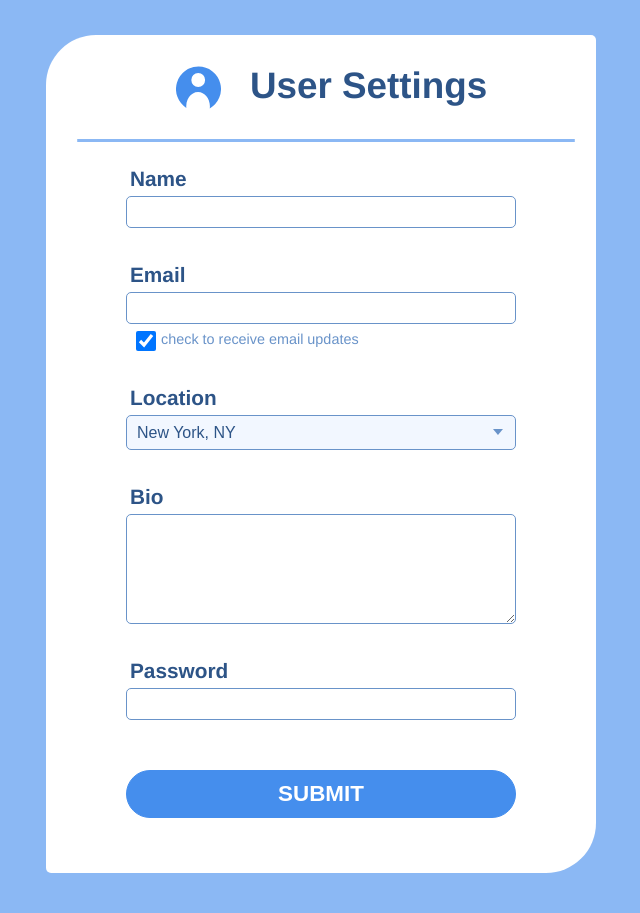
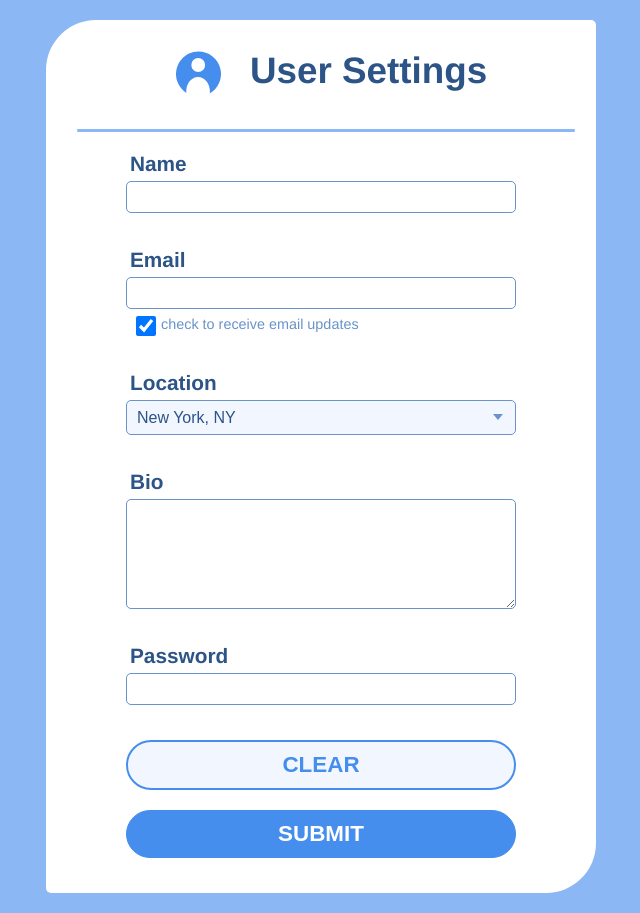
Before and after one commit to EvanPavley/user-frontend, a React (Create React App) app: page / in a window 1280 px wide. Shown: the whole page, without its empty margins (319-959 px from the left). Built offline with nearby package versions, Linux system fonts and the light colour scheme; no server answers.

Commit message:
clear form now useable

```diff
--- a/src/components/app/App.css
+++ b/src/components/app/App.css
@@ -1,11 +1,11 @@
 .userSettings-container{
   background-color: white;
 
-  margin: 35px auto;
+  margin: 20px auto;
   max-width: 550px;
   width: auto;
   padding-top: 30px;
-  padding-bottom: 55px;
+  padding-bottom: 35px;
   padding-left: 80px;
   padding-right: 80px;
 
--- a/src/components/app/App.js
+++ b/src/components/app/App.js
@@ -1,5 +1,4 @@
 import React from 'react'
-
 import './App.css';
 import SettingsForm from '../settingsForm/SettingsForm'
 import userIcon from '../../assets/images/userIcon.svg'
@@ -37,6 +36,7 @@ class App extends React.Component {
             isClear: true,
           })
       })
+      .catch(error => console.log(error))
   }
 
   handleChange = (event) => {
@@ -50,7 +50,7 @@ class App extends React.Component {
   }
 
   handleSubmit = (event) => {
-    event.preventDefault();
+    event.preventDefault()
     this.state.isClear === true ?
     fetch(BACKEND_URL, {
         method: 'POST',
@@ -74,6 +74,7 @@ class App extends React.Component {
           isClear: false,
         })
       })
+      .catch(error => console.log(error))
     :
     fetch(`${BACKEND_URL}/${this.state.id}`, {
         method: 'PUT',
@@ -94,10 +95,43 @@ class App extends React.Component {
       .then(currentSettings => {
         console.log(currentSettings);
       })
+      .catch(error => console.log(error))
   }
 
+  handleClear = (event) => {
+    this.state.isClear === false ?
+    fetch(`${BACKEND_URL}/${this.state.id}`, {
+        method: 'DELETE'
+      })
+      .then(response => response.json())
+      .then(currentSettings => {
+        this.setState({
+          id: '',
+          name: '',
+          email: '',
+          updates: true,
+          location: '',
+          bio: '',
+          password: '',
+          isClear: true,
+        })
+      })
+    :
+    this.setState({
+      id: '',
+      name: '',
+      email: '',
+      updates: true,
+      location: '',
+      bio: '',
+      password: '',
+      isClear: true,
+    })
+  }
+
+
   render () {
-    console.log(this.state);
+    console.log(this.state)
     return (
       <div className="app-container">
         <div className="userSettings-container">
@@ -107,6 +141,7 @@ class App extends React.Component {
             settings={this.state}
             handleSubmit={this.handleSubmit}
             handleChange={this.handleChange}
+            handleClear={this.handleClear}
             />
         </div>
       </div>
--- a/src/components/settingsForm/SettingsForm.css
+++ b/src/components/settingsForm/SettingsForm.css
@@ -37,10 +37,6 @@
   background-color: #f2f7ff;
 }
 
-.password{
-  margin-bottom: 50px
-}
-
 .submit{
   background-color: #458EED;
   color: white;
@@ -56,6 +52,13 @@
   border-radius: 50px;
 
   text-transform: uppercase;
+}
+
+.clear{
+  background-color: #f2f7ff;
+  color: #458EED;
+  border: 2px solid #458EED;
+  margin-bottom: 20px;
 }
 
 .settingsForm-checkbox-container{
--- a/src/components/settingsForm/SettingsForm.js
+++ b/src/components/settingsForm/SettingsForm.js
@@ -70,6 +70,11 @@ const SettingsForm = (props) => {
             />
         </label>
         <input
+          className="settingsForm-input submit clear"
+          type="button"
+          value="Clear"
+          onClick={props.handleClear} />
+        <input
           className="settingsForm-input submit"
           type="submit"
           value={props.settings.isClear === true ? ("Submit"):("Update")} />
```
